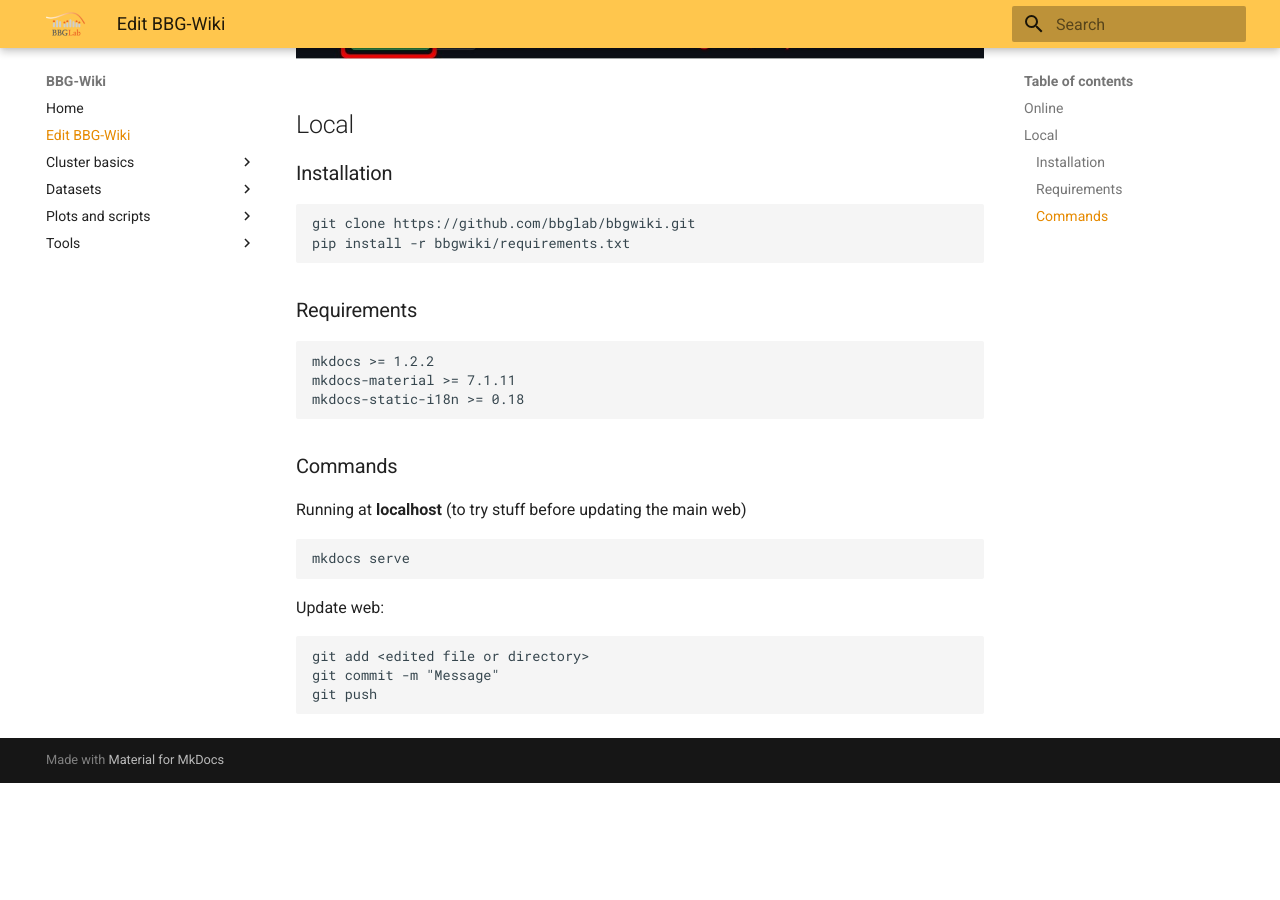
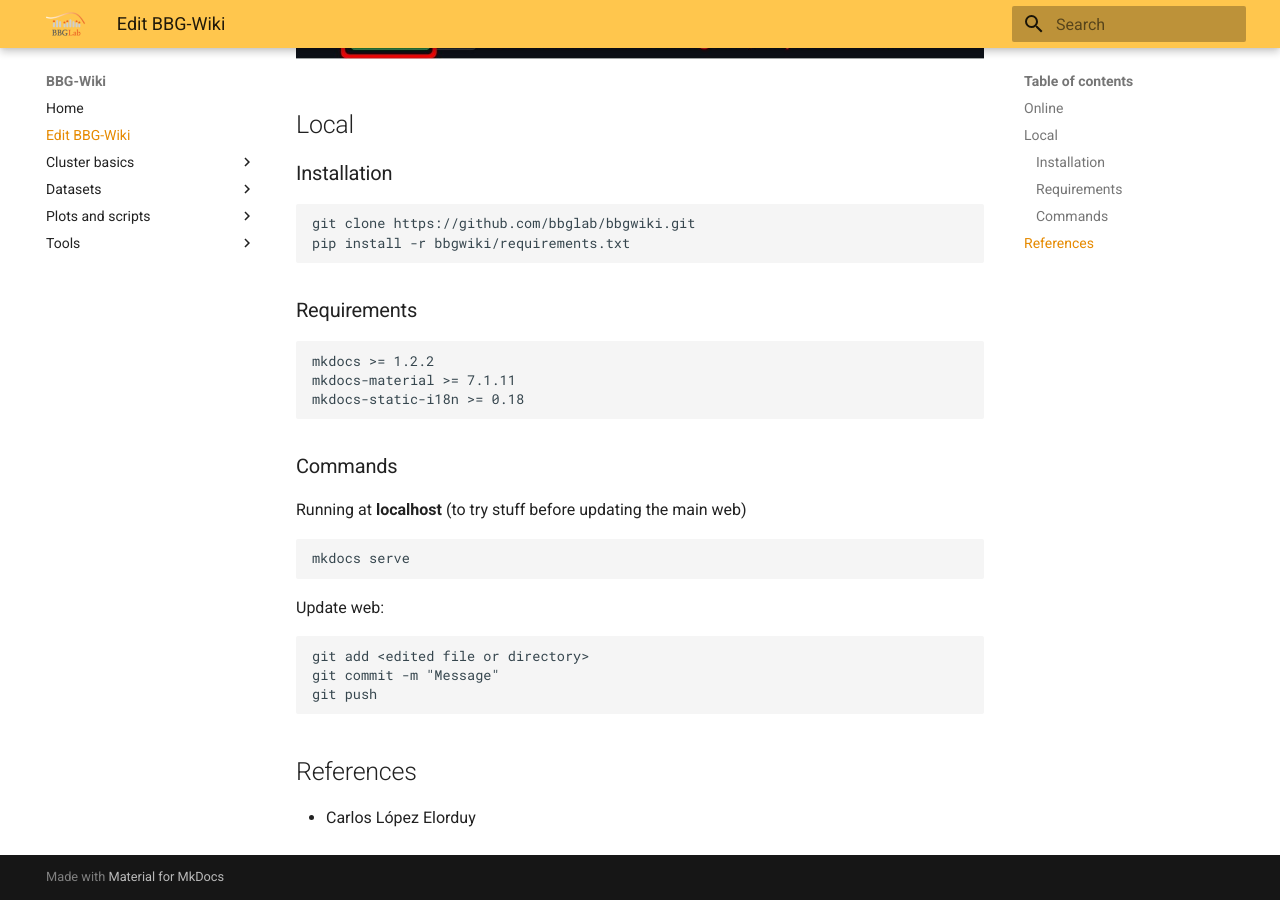
Before and after one commit to bbglab/bbgwiki, an MkDocs documentation site: the page built from docs/Edit BBG-Wiki.md, in a window 1280 px wide and 900 px high, scrolled down 1415 px. Built offline with MkDocs 1.6.1 and Material for MkDocs 9.7.7, drawn with Linux system fonts in a browser that asks for light colours; before the commit the page ends 2198 px from its top, so only the background shows below that.

Commit message:
Update Edit BBG-Wiki.md

````diff
--- a/docs/Edit BBG-Wiki.md
+++ b/docs/Edit BBG-Wiki.md
@@ -46,3 +46,7 @@ git add <edited file or directory>
 git commit -m "Message"
 git push
 ```
+
+## References
+
+- Carlos López Elorduy
````
